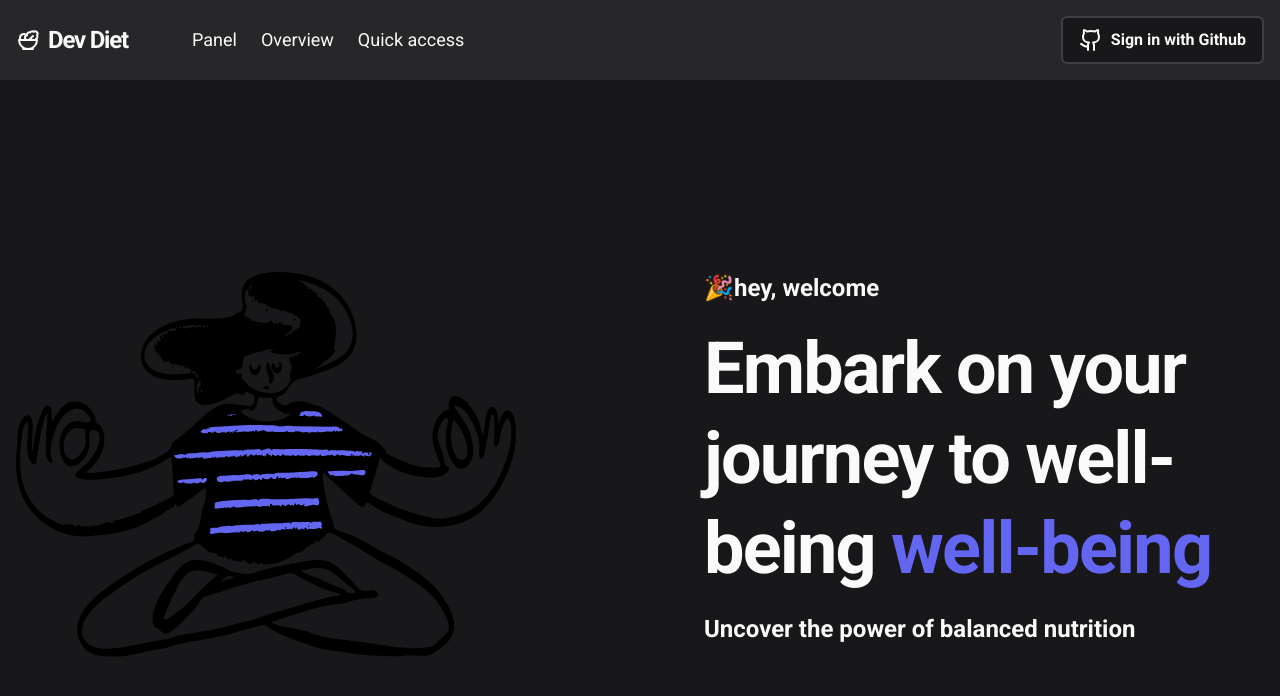
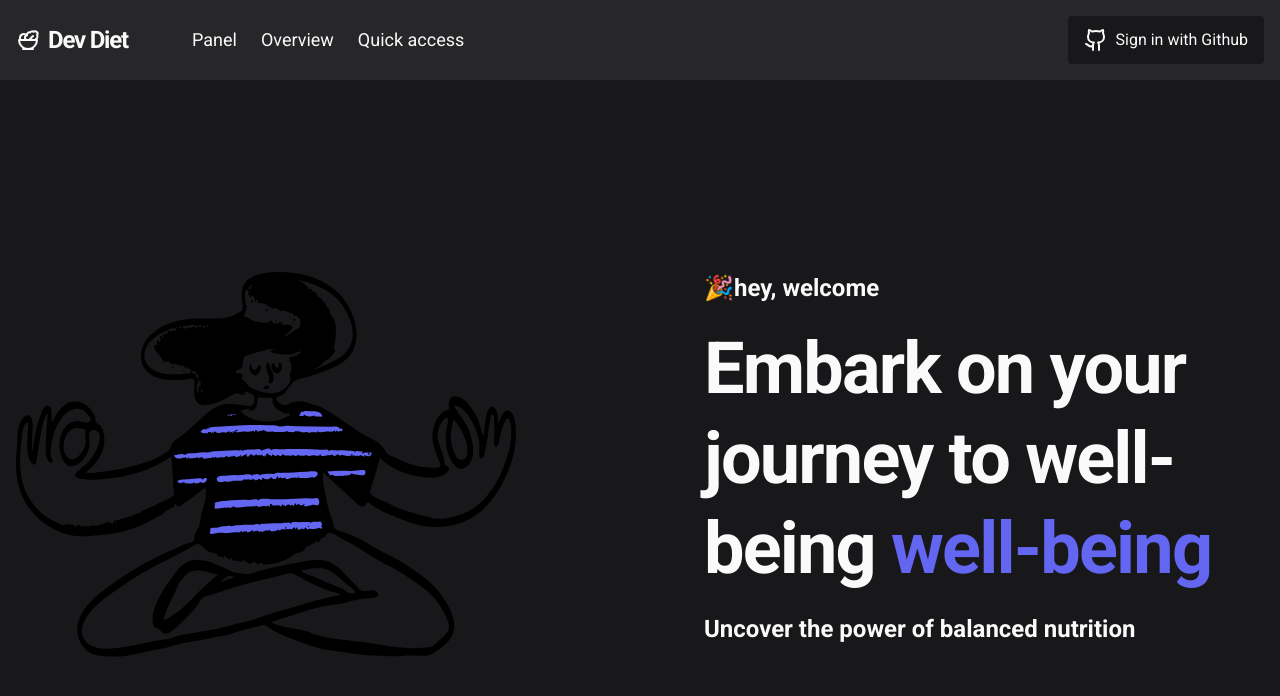
Before and after one commit to gustavosalviato/dev-diet-web, a Next.js app: page / in a window 1280 px wide. Shown: the top 696 px of the page. Built offline with nearby package versions, Linux system fonts and the light colour scheme; no server answers; what miragejs would draw is missing.

Commit message:
feat: register user

```diff
--- /dev/null
+++ b/src/app/api/auth/callback/github/route.ts
@@ -0,0 +1,26 @@
+import { api } from '@/services/axios'
+import { NextRequest, NextResponse } from 'next/server'
+
+export async function GET(request: NextRequest, response: NextResponse) {
+  const { searchParams } = new URL(request.url)
+
+  const code = searchParams.get('code')
+
+  const redirectTo = request.cookies.get('redirectTo')?.value
+
+  const registerUserResponse = await api.post('/register', {
+    code,
+  })
+
+  const { token } = registerUserResponse.data
+
+  const redirectURL = redirectTo ?? new URL('/', request.url)
+
+  const cookiesExpiresInSeconds = 60 * 60 * 24 * 30 // 30 days
+
+  return NextResponse.redirect(redirectURL, {
+    headers: {
+      'Set-Cookie': `@devDiet=${token}; Path=/; max-age=${cookiesExpiresInSeconds}`,
+    },
+  })
+}
--- a/src/components/Header/index.tsx
+++ b/src/components/Header/index.tsx
@@ -1,6 +1,6 @@
 import { Github, Salad } from 'lucide-react'
 import Link from 'next/link'
-import { Button } from '../Button'
+
 import { MenuMobile } from '../DropDownMenu'
 
 export function Header() {
@@ -37,13 +37,13 @@ export function Header() {
           </Link>
         </nav>
 
-        <Button
-          text="Sign in with Github"
-          variant="secondary"
-          size="large"
-          className="hidden ml-auto md:flex"
-          icon={<Github />}
-        />
+        <a
+          href={`https://github.com/login/oauth/authorize?client_id=${process.env.NEXT_PUBLIC_GIT_HUB_CLIENT_ID}`}
+          className="hidden ml-auto md:flex gap-2 bg-zinc-900 px-4 h-12 items-center justify-center rounded focus:outline-none focus:shadow-sm hover:bg-zinc-900/60 duration-300 transition-colors"
+        >
+          <Github />
+          Sign in with Github
+        </a>
 
         <MenuMobile />
       </header>
--- a/src/services/axios.ts
+++ b/src/services/axios.ts
@@ -1,5 +1,5 @@
 import axios from 'axios'
 
 export const api = axios.create({
-  baseURL: '/api',
+  baseURL: 'http://localhost:3333/',
 })
```
